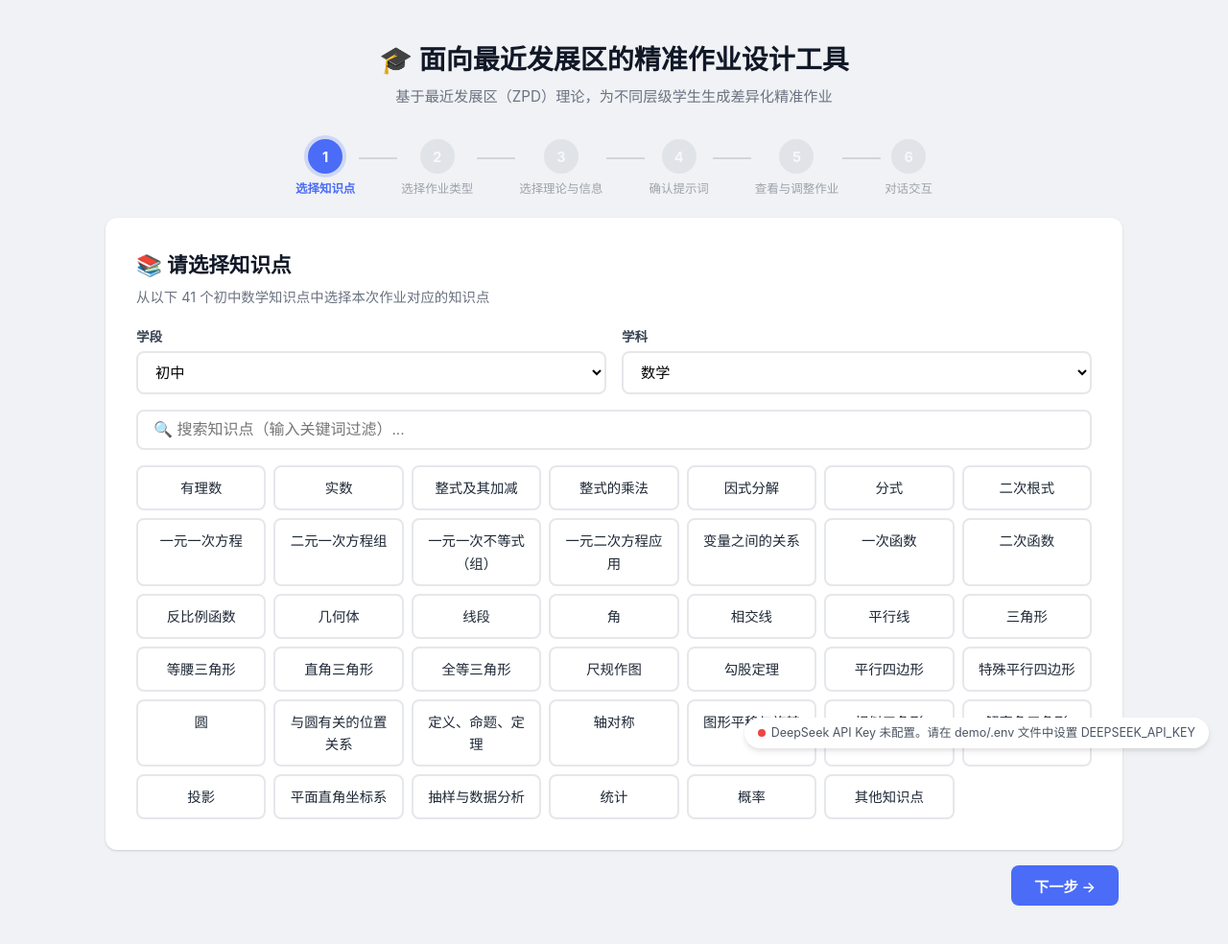
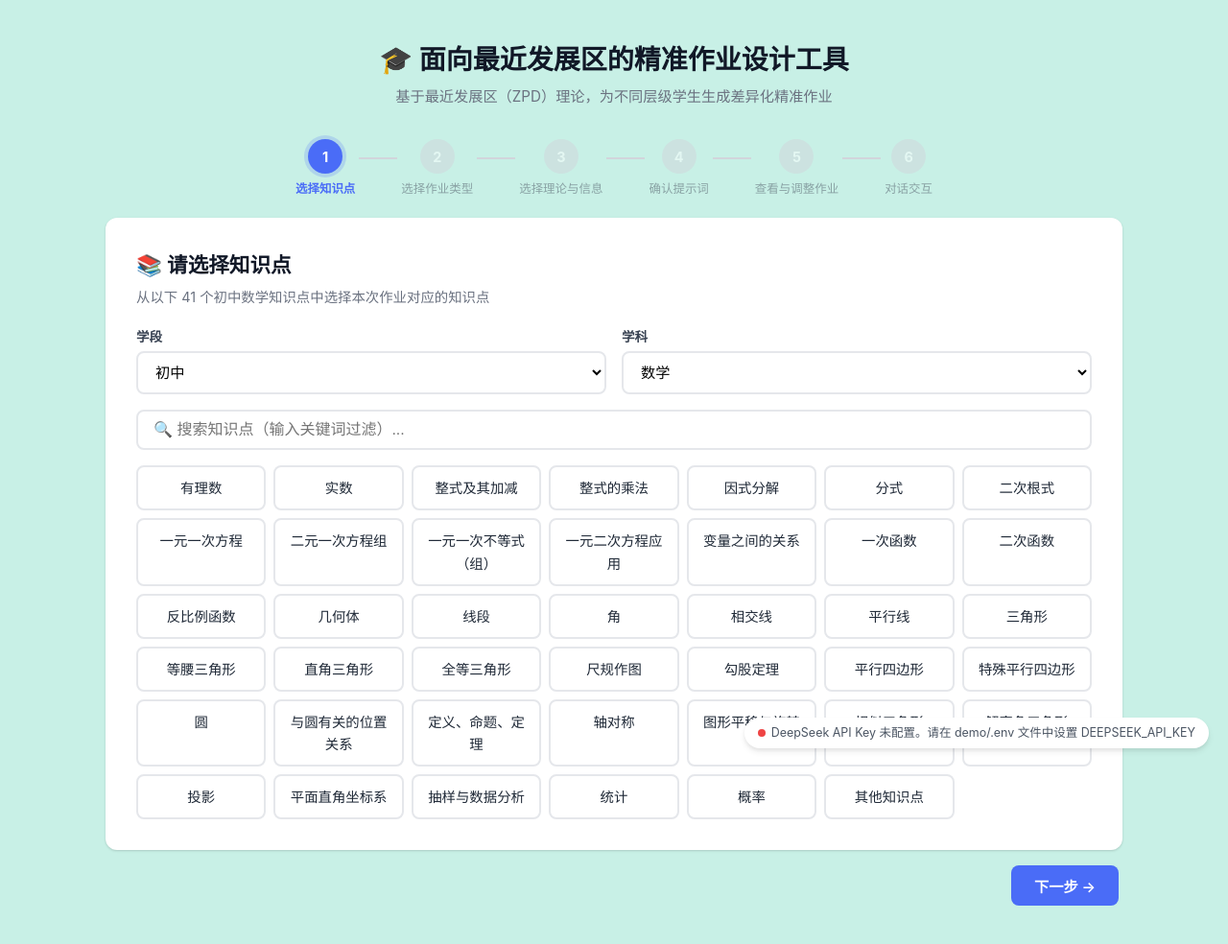
Before and after one commit to Z-BL/zpd-homework-tool, a Flask app: page / in a window 1280 px wide. Shown: the whole page at 96% size. Run offline with Flask 3, Linux system fonts and the light colour scheme.

Commit message:
style: 页面背景色改为 rgb(200, 240, 230)
Co-Authored-By: Claude <noreply@anthropic.com>

```diff
--- a/static/style.css
+++ b/static/style.css
@@ -36,7 +36,7 @@
 body {
     font-family: -apple-system, BlinkMacSystemFont, "Segoe UI", Roboto, "Helvetica Neue", Arial,
                  "Noto Sans SC", "PingFang SC", "Microsoft YaHei", sans-serif;
-    background: #f0f2f5;
+    background: rgb(200, 240, 230);
     color: var(--gray-800);
     line-height: 1.6;
     min-height: 100vh;
```
